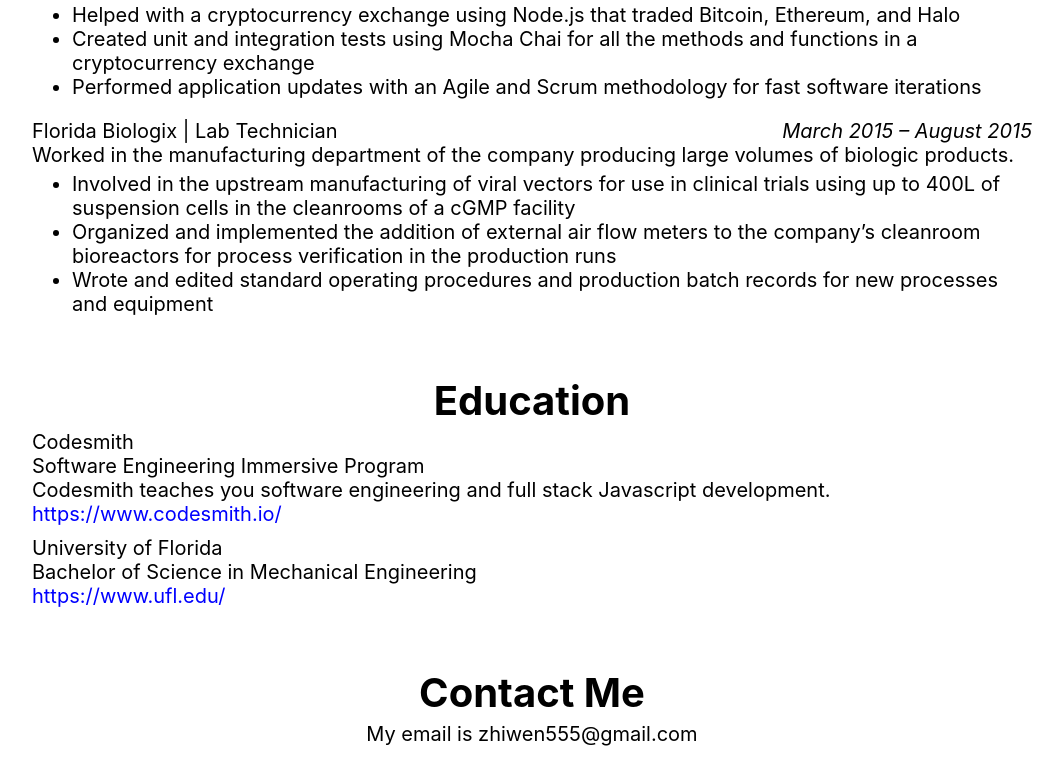
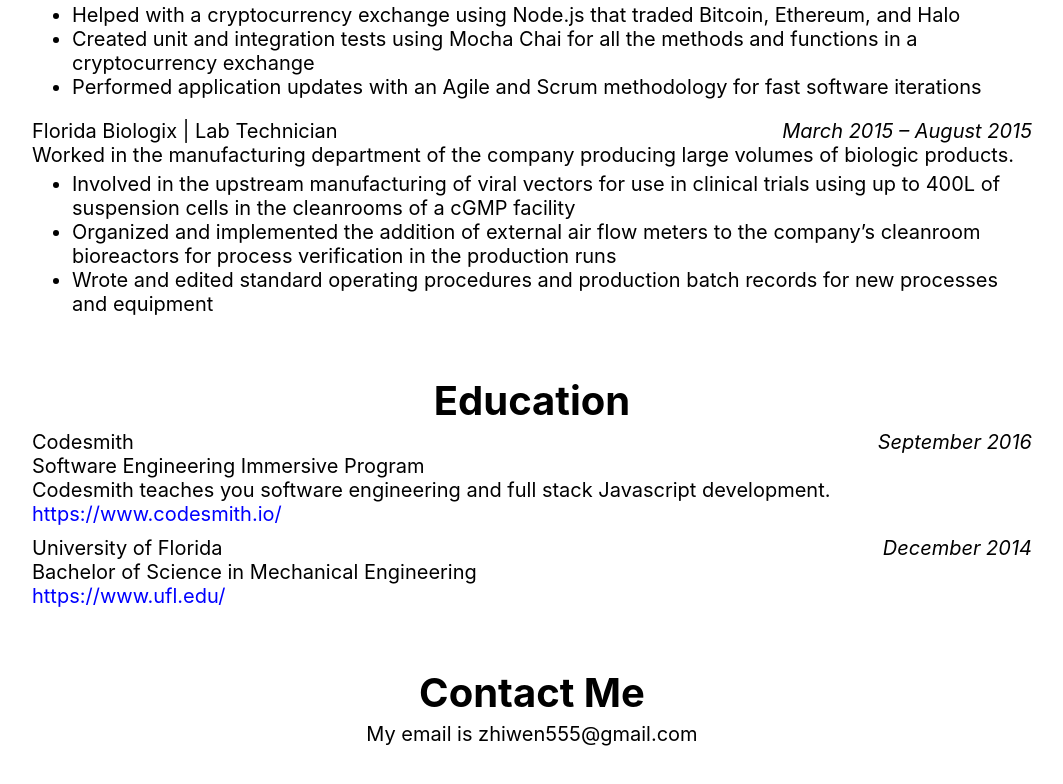
Before and after one commit to zhiwenh/personal-website, a React (Create React App) app in the folder client/: page / in a window 1280 px wide. Shown: the part 6332-7116 px from the top of the page, without its empty margins (108-1171 px from the left). Built offline with nearby package versions, Linux system fonts and the light colour scheme.

Commit message:
Added date graduated in education

```diff
--- a/client/src/App.css
+++ b/client/src/App.css
@@ -360,9 +360,21 @@ a, a:hover, a:visited, a:active {
   margin-bottom: 10px;
 }
 
+.education-name-and-date-wrap {
+  display: flex;
+  flex-direction: row;
+}
+
 .education-name {
   font-size: 20px;
   text-align: left;
+}
+
+.education-date {
+  font-size: 20px;
+  margin-left: auto;
+  margin-right: 0;
+  font-style: italic;
 }
 
 .education-degree {
--- a/client/src/App.js
+++ b/client/src/App.js
@@ -341,6 +341,7 @@ function App() {
           </div>
           <Education
             educationName="Codesmith"
+            educationDate="September 2016"
             educationDegree="Software Engineering Immersive Program"
             educationDescription="Codesmith teaches you software engineering
             and full stack Javascript development."
@@ -348,6 +349,7 @@ function App() {
           />
           <Education
             educationName="University of Florida"
+            educationDate="December 2014"
             educationDegree="Bachelor of Science in Mechanical Engineering"
             educationLink="https://www.ufl.edu/"
           />
--- a/client/src/Components/Education.js
+++ b/client/src/Components/Education.js
@@ -1,13 +1,18 @@
 import './../App.css';
 
 export default function Education(
-  {educationName, educationDegree, educationDescription, educationLink}
+  {educationName, educationDate, educationDegree, educationDescription, educationLink}
 ) {
   if (!educationDescription) {
     return (
       <div className="education">
-        <div className="education-name">
-          {educationName}
+        <div className="education-name-and-date-wrap">
+          <div className="education-name">
+            {educationName}
+          </div>
+          <div className="education-date">
+            {educationDate}
+          </div>
         </div>
         <div className="education-degree">
           {educationDegree}
@@ -22,8 +27,13 @@ export default function Education(
   } else {
     return (
       <div className="education">
-        <div className="education-name">
-          {educationName}
+        <div className="education-name-and-date-wrap">
+          <div className="education-name">
+            {educationName}
+          </div>
+          <div className="education-date">
+            {educationDate}
+          </div>
         </div>
         <div className="education-degree">
           {educationDegree}
```
